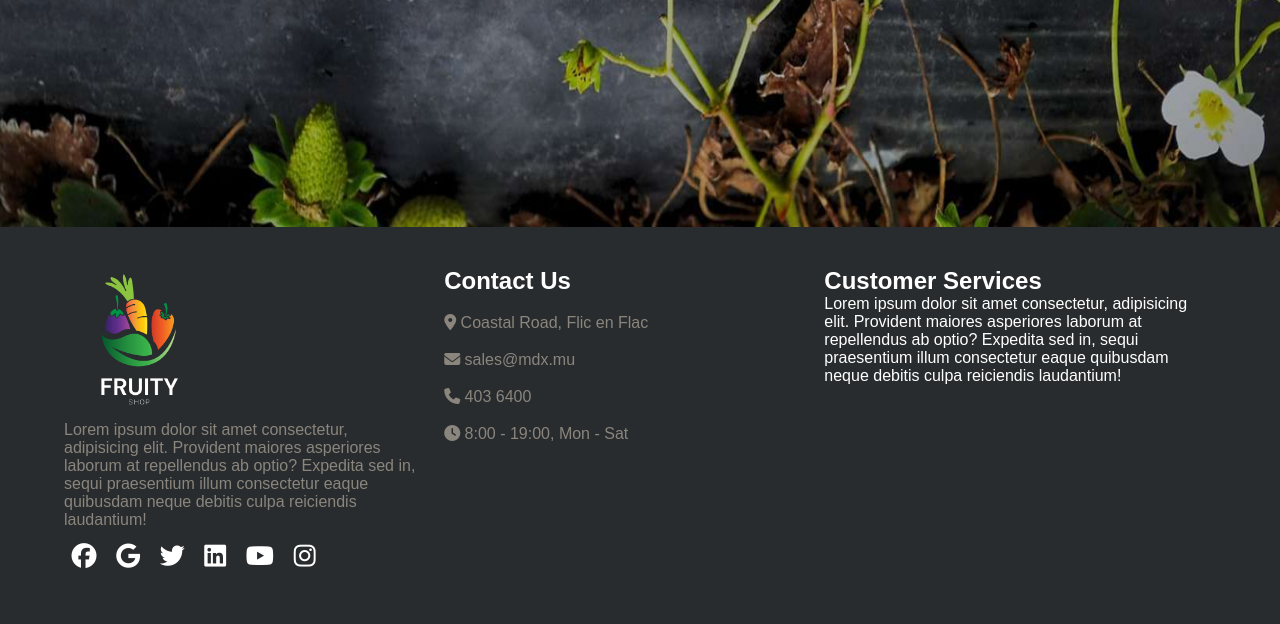
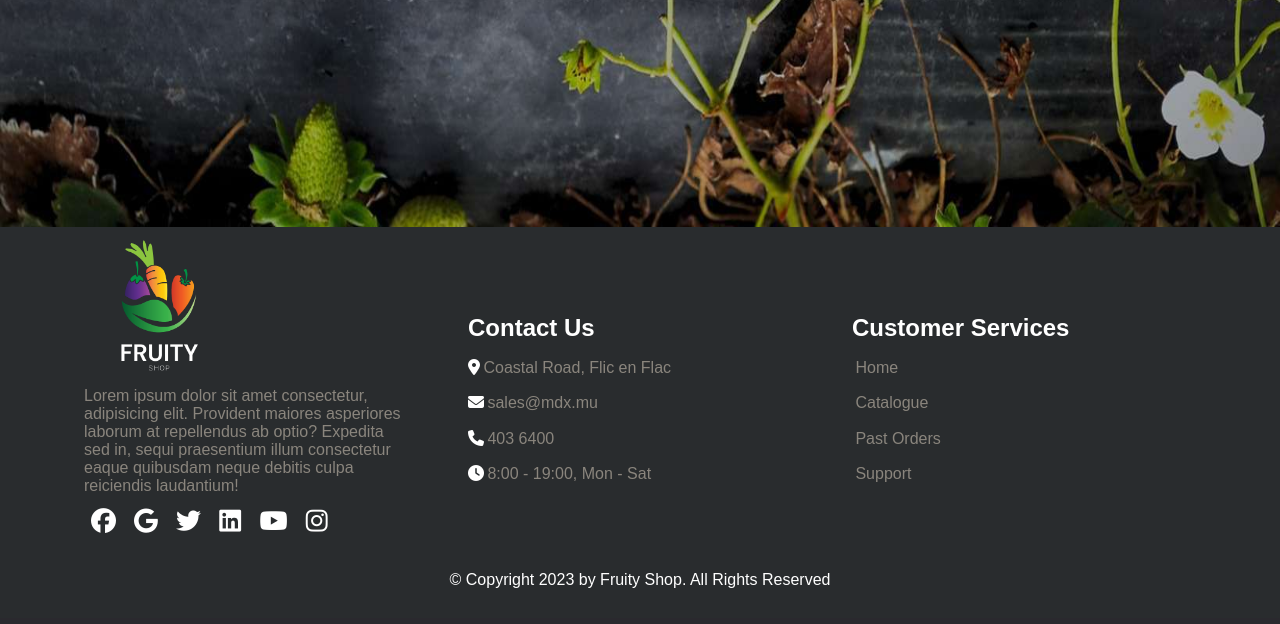
Before and after one commit to derecklhw/CST2120_Coursework2, a PHP site: page / in a window 1280 px wide. Shown: the part 573-1197 px from the top of the page. After the commit the page ends 1161 px from the top, so only its background shows below. Run offline with PHP 8.4, Linux system fonts and the light colour scheme; some libraries are stand-ins or nearby versions.

Commit message:
feat: completed footer

```diff
--- a/index.html
+++ b/index.html
@@ -67,31 +67,42 @@
           <ul>
             <li>
               <i class="fa-solid fa-location-dot"></i>
-              Coastal Road, Flic en Flac
+              <p>Coastal Road, Flic en Flac</p>
             </li>
             <li>
               <i class="fa-solid fa-envelope"></i>
-              sales@mdx.mu
+              <p>sales@mdx.mu</p>
             </li>
             <li>
               <i class="fa-solid fa-phone"></i>
-              403 6400
+              <p>403 6400</p>
             </li>
             <li>
               <i class="fa-solid fa-clock"></i>
-              8:00 - 19:00, Mon - Sat
+              <p>8:00 - 19:00, Mon - Sat</p>
             </li>
           </ul>
         </div>
         <div class="customer-service">
           <h2>Customer Services</h2>
-          <p>
-            Lorem ipsum dolor sit amet consectetur, adipisicing elit. Provident
-            maiores asperiores laborum at repellendus ab optio? Expedita sed in,
-            sequi praesentium illum consectetur eaque quibusdam neque debitis
-            culpa reiciendis laudantium!
-          </p>
+          <ul>
+            <li>
+              <a href="">Home</a>
+            </li>
+            <li>
+              <a href="">Catalogue</a>
+            </li>
+            <li>
+              <a href="">Past Orders</a>
+            </li>
+            <li>
+              <a href="">Support</a>
+            </li>
+          </ul>
         </div>
+      </div>
+      <div class="copyright">
+        <p>&#169; Copyright 2023 by Fruity Shop. All Rights Reserved</p>
       </div>
     </footer>
   </body>
--- a/styles/index.css
+++ b/styles/index.css
@@ -116,7 +116,7 @@ footer {
   width: 100%;
   background-color: #292c2e;
   color: #fff;
-  padding: 40px 5%;
+  padding: 0.5% 5%;
 }
 
 footer .columns {
@@ -125,11 +125,12 @@ footer .columns {
 
 footer .columns .social,
 footer .columns .contact-us,
-footer .columns .customer-service{
+footer .columns .customer-service {
   width: 33%;
+  margin: 0 20px;
 }
 
-footer .columns .social img{
+footer .columns .social img {
   width: 150px;
 }
 
@@ -138,15 +139,42 @@ footer .columns .social p {
   width: 95%;
 }
 
-footer .columns .social .social-medias a{
+footer .columns .social .social-medias a {
   font-size: 25px;
   color: #fff;
   text-decoration: none;
   margin: 4% 2%;
 }
 
-footer .columns .contact-us ul li {
+footer .columns .contact-us,
+footer .columns .customer-service {
+  margin-top: 7%;
+}
+
+footer .columns .contact-us ul li,
+footer .columns .customer-service ul li{
+  display: flex;
+  flex-direction: row;
+  justify-content: left;
+  margin: 5% 0;
+}
+
+footer .columns .contact-us ul li p,
+footer .columns .customer-service ul li a {
   color: #8a857d;
-    margin: 5% 0;
-    list-style: none; ;
+  list-style: none;
+  margin-left: 1%;
+  text-decoration: none;
+  transition: 0.25s;
 }
+
+footer .columns .customer-service ul li a:hover{
+    color: #669202;
+}
+
+footer .copyright {
+    color: #fff;
+    display: flex;
+    justify-content: center;
+    margin: 2%;
+}
```
Lines whose indentation alone changed are shown as unchanged.
